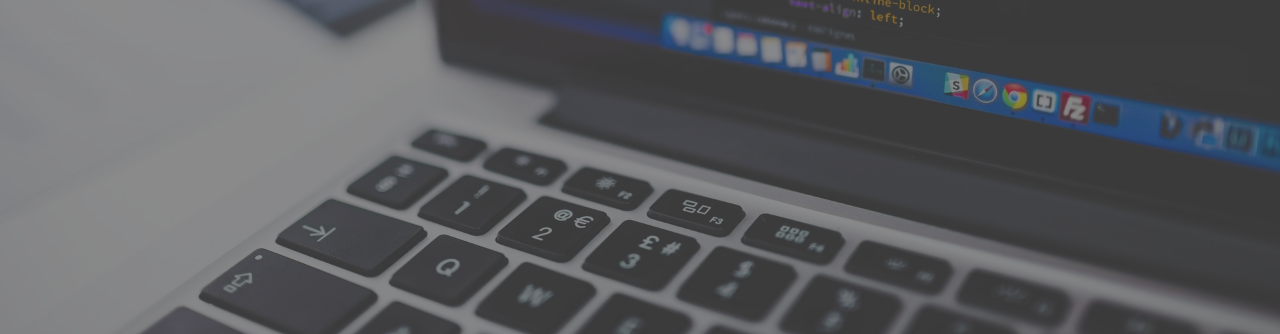
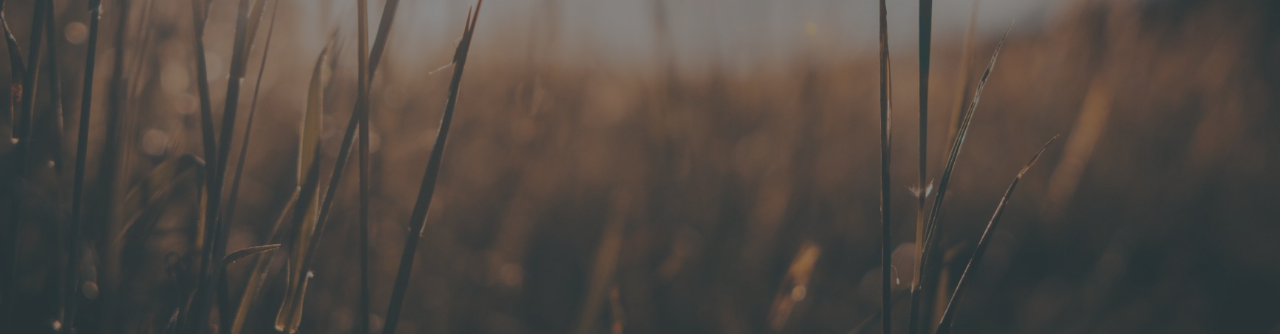
Before and after one commit to devgel/my_portfolio, a website: page dist/index.html in a window 1280 px wide. Shown: the part 466-800 px from the top of the page. Drawn offline with Linux system fonts and the light colour scheme.

Commit message:
first commit

```diff
--- a/scss/_config.scss
+++ b/scss/_config.scss
@@ -1,7 +1,7 @@
 $primary-color: #444;
 $secondary-color: #f5e50b;
 $show-home-image: true;
-$home-image: url(../img/background.jpg);
+$home-image: url(../img/try.jpg);
 $background-opacity: 0.9;
 
 @mixin easeOut {
--- a/scss/_mobile.scss
+++ b/scss/_mobile.scss
@@ -32,9 +32,14 @@
 // Tablets and Small Laptops
 @include mediaMd {
     main{
+        padding: 2rem;
         align-items:center;
         text-align: center;
+        #home h1 {
+            margin-top: 10vh;
+          }
         .lg-heading{
+            margin-top: 1rem;
             line-height: 1;
             margin-bottom: 1rem;
             padding-top: 4rem;
```
Also changed, not shown: dist/about.html, dist/css/main.css, dist/img/portrait.jpg, dist/img/portrait_small.jpg, dist/img/projects/project1.jpg, dist/img/projects/project2.jpg, dist/img/projects/project3.jpg, dist/img/projects/project4.jpg (deleted), dist/img/projects/project5.jpg (deleted), dist/img/try.jpg (added), dist/index.html, dist/work.html.
